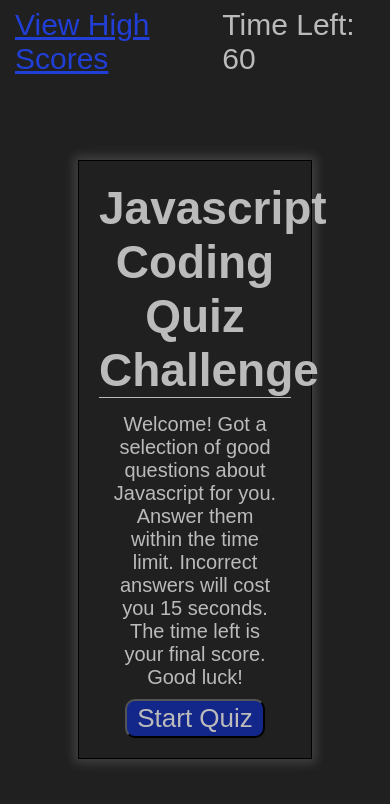
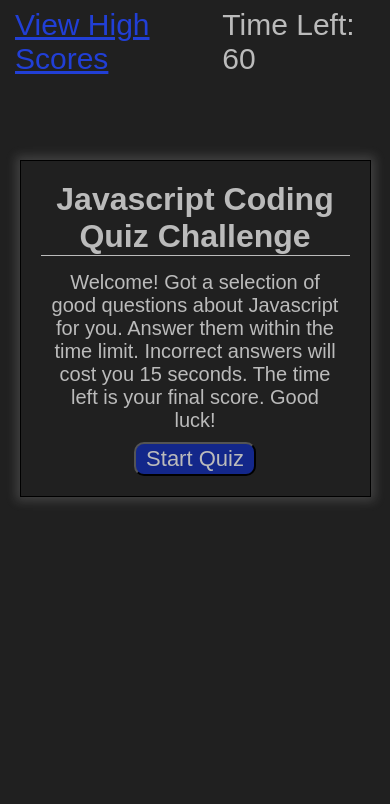
Before and after one commit to agoetz4407/code-quiz, a plain HTML site: page index.html in a window 390 px wide. Drawn offline with Linux system fonts and the light colour scheme.

Commit message:
added responsive style

```diff
--- a/assets/css/style.css
+++ b/assets/css/style.css
@@ -19,7 +19,7 @@ header a {
     color:rgb(33, 63, 214);
 }
 
-.text-center {
+.text-center, #start-quiz {
     text-align: center;
 }
 
@@ -51,7 +51,7 @@ header a {
 
 .answers input {
     font-size: 26px;
-    width: 20vw;
+    width: 6em;
     background-color: #bbb;
     color: black;
 }
@@ -62,10 +62,6 @@ header a {
     font-style: italic;
     font-size:26px;
     padding: 2px 10px;
-}
-
-#start-quiz {
-    text-align: center;
 }
 
 button {
@@ -87,3 +83,28 @@ button {
 button:hover {
     background-color: rgb(95, 7, 95);
 }
+
+@media (max-width: 767px) {
+    .question {
+        font-size: 38px;
+    }
+    button {
+        width: 50vw;
+    }
+    .content-wrapper {
+        width: 90vw;
+    }
+}
+
+@media (max-width: 500px) {
+    .question {
+        font-size: 32px;
+    }
+    .answers p {
+        font-size: 22px;
+    }
+    button {
+        width: 65vw;
+        font-size: 22px;
+    }
+}
```
